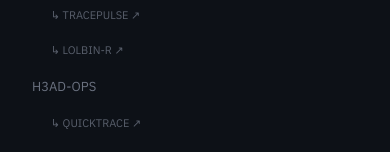
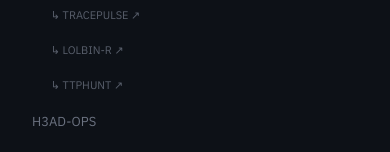
Before and after one commit to h3ad-sec/DNSCOPE, a website: page index.html in a window 390 px wide. Both pictures are taken after a click on the element 36 px from the left and 23 px from the top of the page. Shown: the part 602-754 px from the top of the page. Drawn offline with nearby package versions, Linux system fonts and the light colour scheme; no server answers.

Commit message:
Add TTPHUNT to H3AD-HUNT nav dropdown and mobile drawer

```diff
--- a/index.html
+++ b/index.html
@@ -92,6 +92,7 @@
           <a href="https://h3ad-sec.github.io/PIVEX/" target="_blank" rel="noopener">PIVEX</a>
           <a href="https://h3ad-sec.github.io/TRACEPULSE/" target="_blank" rel="noopener">TRACEPULSE</a>
           <a href="https://h3ad-sec.github.io/LOLBIN-R/" target="_blank" rel="noopener">LOLBIN-R</a>
+          <a href="https://h3ad-sec.github.io/TTPHUNT/" target="_blank" rel="noopener">TTPHUNT</a>
         </div></div>
       </div>
       <div class="nav-item">
@@ -134,7 +135,7 @@
   </nav>
 
   <div class="nav-drawer" id="navDrawer">
-                    <a href="https://h3ad-sec.github.io/H3AD/" onclick="closeDrawer()">H3AD</a>
+                        <a href="https://h3ad-sec.github.io/H3AD/" onclick="closeDrawer()">H3AD</a>
     <a href="https://h3ad-sec.github.io/H3AD-X/" onclick="closeDrawer()">H3AD-X</a>
     <a href="https://h3ad-sec.github.io/IOC-VERDIKT/" target="_blank" rel="noopener" onclick="closeDrawer()" class="drawer-sub">↳ IOC-VERDIKT ↗</a>
     <a href="https://h3ad-sec.github.io/PARSE-X/" target="_blank" rel="noopener" onclick="closeDrawer()" class="drawer-sub">↳ PARSE-X ↗</a>
@@ -151,6 +152,7 @@
     <a href="https://h3ad-sec.github.io/PIVEX/" target="_blank" rel="noopener" onclick="closeDrawer()" class="drawer-sub">↳ PIVEX ↗</a>
     <a href="https://h3ad-sec.github.io/TRACEPULSE/" target="_blank" rel="noopener" onclick="closeDrawer()" class="drawer-sub">↳ TRACEPULSE ↗</a>
     <a href="https://h3ad-sec.github.io/LOLBIN-R/" target="_blank" rel="noopener" onclick="closeDrawer()" class="drawer-sub">↳ LOLBIN-R ↗</a>
+    <a href="https://h3ad-sec.github.io/TTPHUNT/" target="_blank" rel="noopener" onclick="closeDrawer()" class="drawer-sub">↳ TTPHUNT ↗</a>
     <a href="https://h3ad-sec.github.io/H3AD-OPS/" onclick="closeDrawer()">H3AD-OPS</a>
     <a href="https://h3ad-sec.github.io/QUICKTRACE/" target="_blank" rel="noopener" onclick="closeDrawer()" class="drawer-sub">↳ QUICKTRACE ↗</a>
     <a href="https://h3ad-sec.github.io/PHISHOPS/" target="_blank" rel="noopener" onclick="closeDrawer()" class="drawer-sub">↳ PHISHOPS ↗</a>
```
